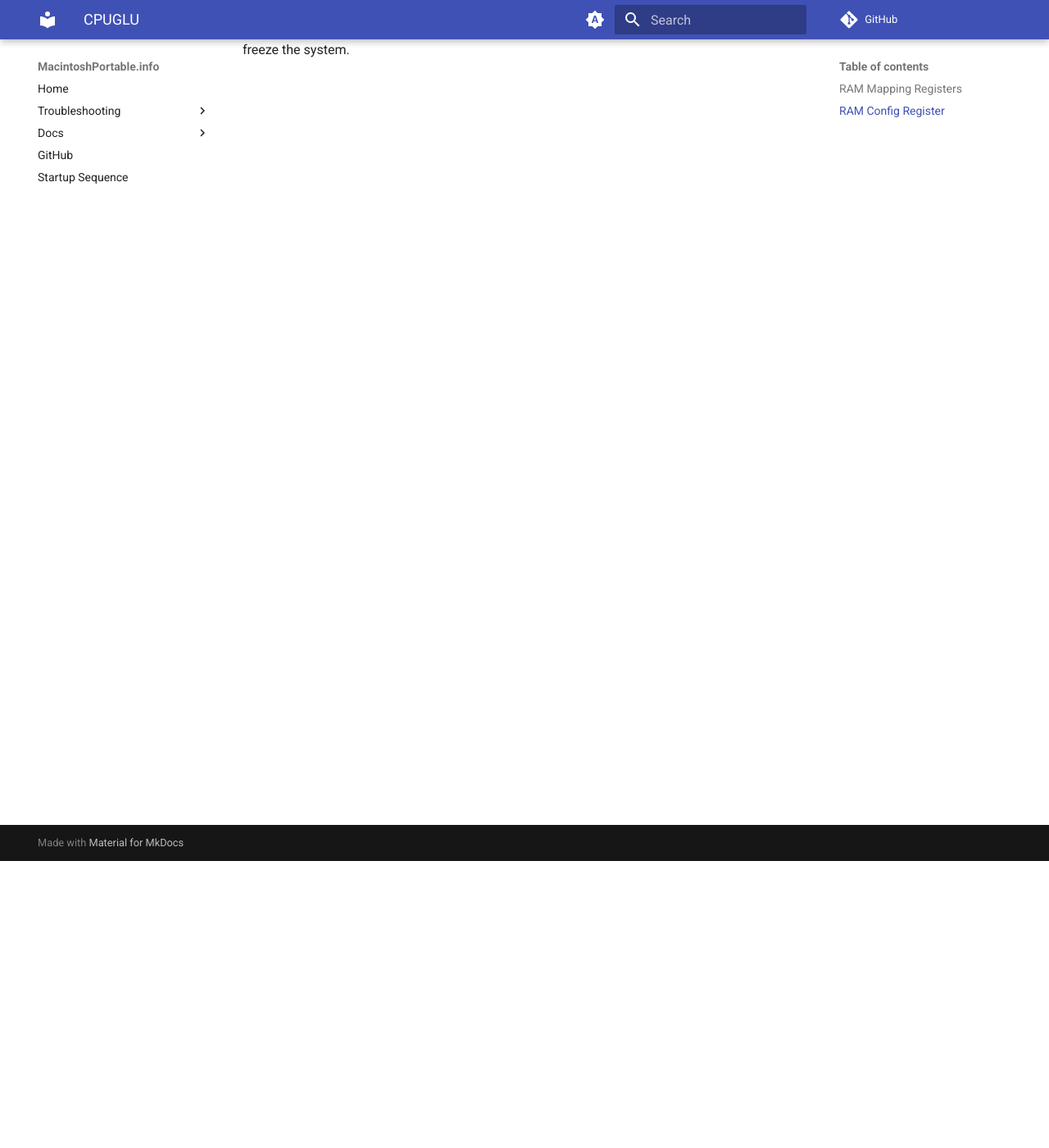
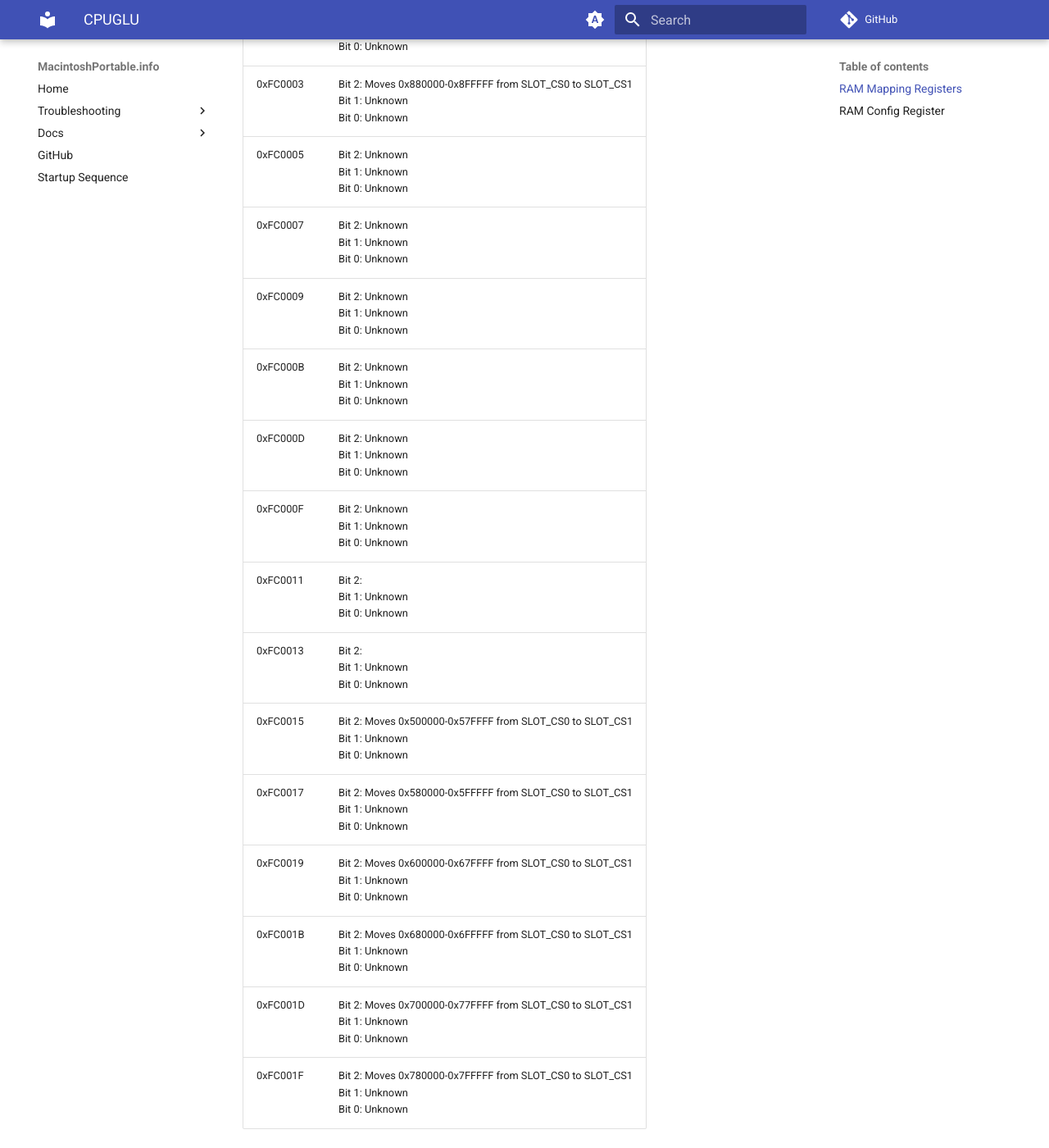
Before and after one commit to rezafouladian/MacintoshPortable, an MkDocs documentation site: the page built from docs/CPUGLU.md, in a window 1280 px wide and 1400 px high, scrolled down 350 px. Shown: the whole window at 82% size. Built offline with MkDocs 1.6.1 and Material for MkDocs 9.7.7, drawn with Linux system fonts in a browser that asks for light colours; comment, search, counter and statistics services are not loaded.

Commit message:
Add CPU GLU register documentation

```diff
--- a/docs/CPUGLU.md
+++ b/docs/CPUGLU.md
@@ -3,6 +3,24 @@
 These 16 registers are in the low bytes starting at 0xFC0000 (0xFC0001, 0xFC0003, etc.)
 Each register is three bits wide.
 
+| Location | |
+| --- | --- |
+| 0xFC0001 | Bit 2: Moves 0x800000-0x87FFFF from SLOT_CS0 to SLOT_CS1 <br>Bit 1: Unknown <br>Bit 0: Unknown |
+| 0xFC0003 | Bit 2: Moves 0x880000-0x8FFFFF from SLOT_CS0 to SLOT_CS1 <br>Bit 1: Unknown <br>Bit 0: Unknown |
+| 0xFC0005 | Bit 2: Unknown <br>Bit 1: Unknown <br>Bit 0: Unknown |
+| 0xFC0007 | Bit 2: Unknown <br>Bit 1: Unknown <br>Bit 0: Unknown |
+| 0xFC0009 | Bit 2: Unknown <br>Bit 1: Unknown <br>Bit 0: Unknown |
+| 0xFC000B | Bit 2: Unknown <br>Bit 1: Unknown <br>Bit 0: Unknown |
+| 0xFC000D | Bit 2: Unknown <br>Bit 1: Unknown <br>Bit 0: Unknown |
+| 0xFC000F | Bit 2: Unknown <br>Bit 1: Unknown <br>Bit 0: Unknown |
+| 0xFC0011 | Bit 2:<br>Bit 1: Unknown <br>Bit 0: Unknown |
+| 0xFC0013 | Bit 2:<br>Bit 1: Unknown <br>Bit 0: Unknown |
+| 0xFC0015 | Bit 2: Moves 0x500000-0x57FFFF from SLOT_CS0 to SLOT_CS1 <br>Bit 1: Unknown <br>Bit 0: Unknown |
+| 0xFC0017 | Bit 2: Moves 0x580000-0x5FFFFF from SLOT_CS0 to SLOT_CS1 <br>Bit 1: Unknown <br>Bit 0: Unknown |
+| 0xFC0019 | Bit 2: Moves 0x600000-0x67FFFF from SLOT_CS0 to SLOT_CS1 <br>Bit 1: Unknown <br>Bit 0: Unknown |
+| 0xFC001B | Bit 2: Moves 0x680000-0x6FFFFF from SLOT_CS0 to SLOT_CS1 <br>Bit 1: Unknown <br>Bit 0: Unknown |
+| 0xFC001D | Bit 2: Moves 0x700000-0x77FFFF from SLOT_CS0 to SLOT_CS1 <br>Bit 1: Unknown <br>Bit 0: Unknown |
+| 0xFC001F | Bit 2: Moves 0x780000-0x7FFFFF from SLOT_CS0 to SLOT_CS1 <br>Bit 1: Unknown <br>Bit 0: Unknown |
 
 ## RAM Config Register
 This 3 bit register is at 0xFE0200. Function is unknown. Setting the first bit (bit 0) seems to freeze the system.
```
